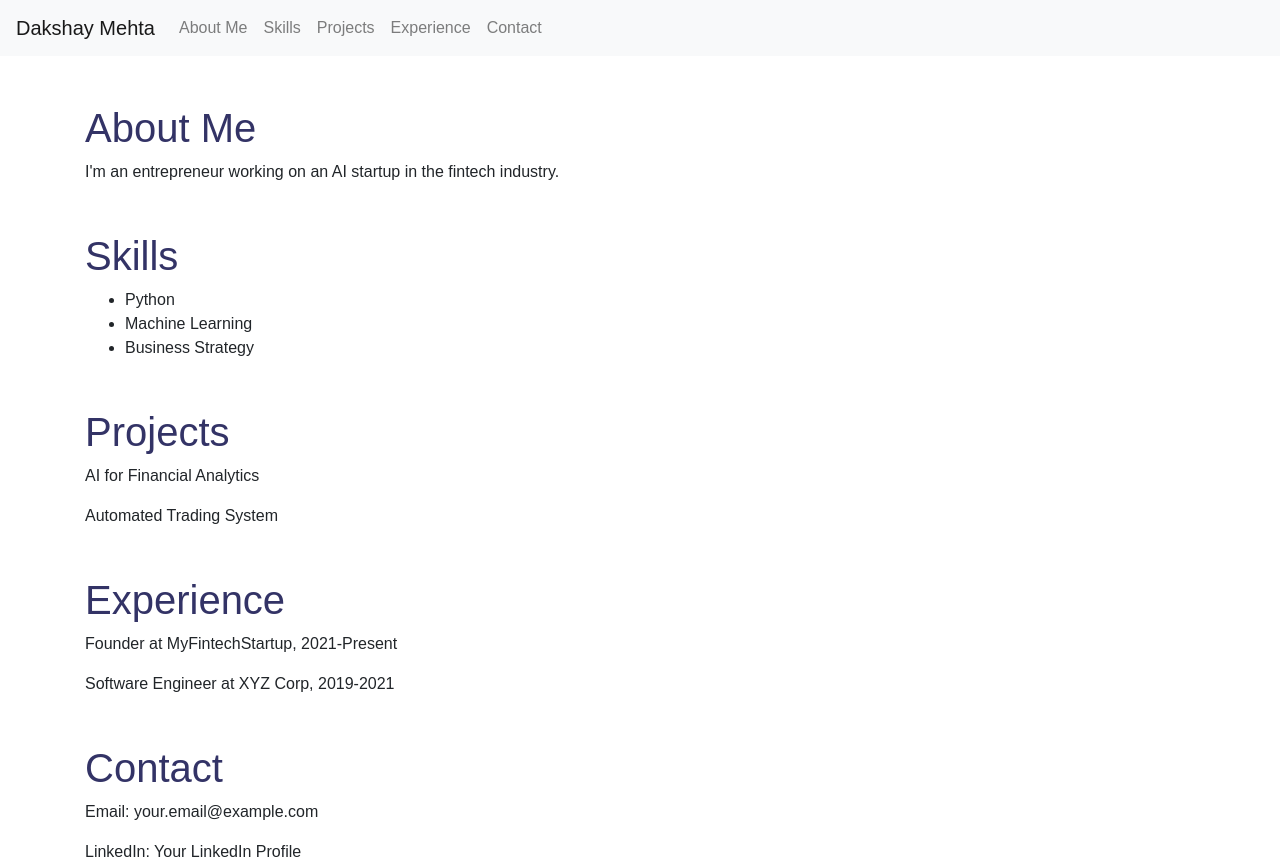
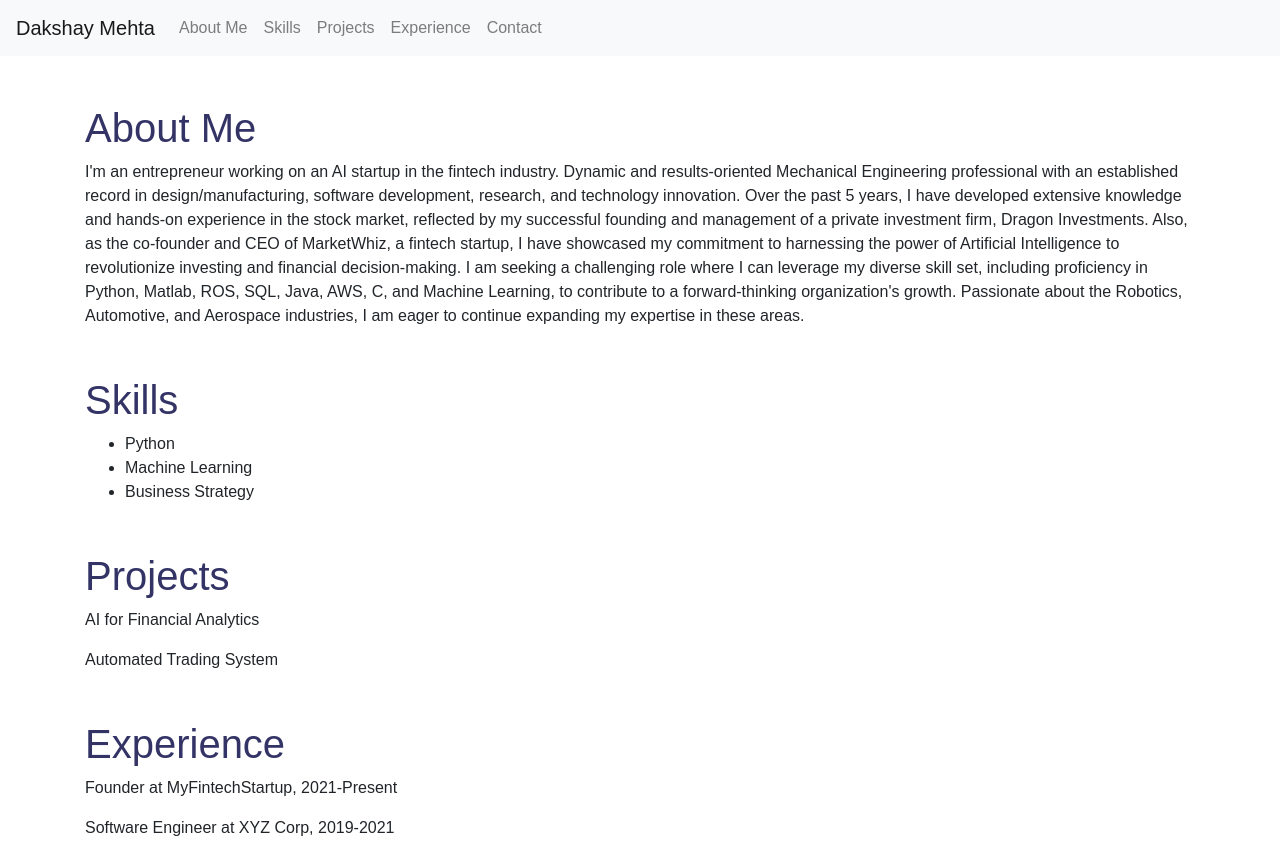
Before and after one commit to dakshaymehta/Dakshay.github.io, a plain HTML site: page index.html in a window 1280 px wide. Shown: the top 867 px of the page. Drawn offline with nearby package versions, Linux system fonts and the light colour scheme.

Commit message:
testing some styling

```diff
--- a/index.html
+++ b/index.html
@@ -36,7 +36,11 @@
   <!-- About Me -->
   <div class="container mt-5" id="about">
     <h1>About Me</h1>
-    <p>I'm an entrepreneur working on an AI startup in the fintech industry.</p>
+    <p>I'm an entrepreneur working on an AI startup in the fintech industry.
+      Dynamic and results-oriented Mechanical Engineering professional with an established record in design/manufacturing, software development, research, and technology innovation. Over the past 5 years, I have developed extensive knowledge and hands-on experience in the stock market, reflected by my successful founding and management of a private investment firm, Dragon Investments. Also, as the co-founder and CEO of MarketWhiz, a fintech startup, I have showcased my commitment to harnessing the power of Artificial Intelligence to revolutionize investing and financial decision-making.
+
+I am seeking a challenging role where I can leverage my diverse skill set, including proficiency in Python, Matlab, ROS, SQL, Java, AWS, C, and Machine Learning, to contribute to a forward-thinking organization's growth. Passionate about the Robotics, Automotive, and Aerospace industries, I am eager to continue expanding my expertise in these areas.
+    </p>
   </div>
 
   <!-- Skills -->
```
